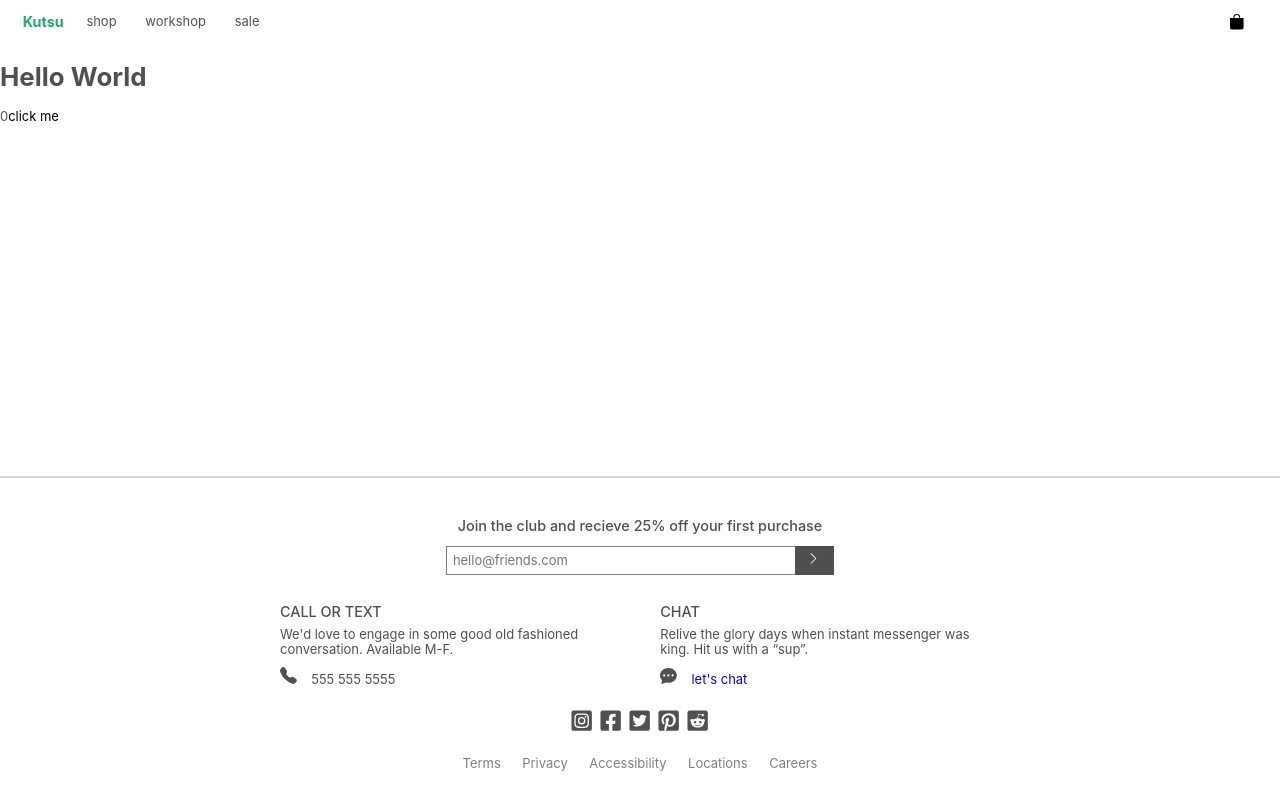
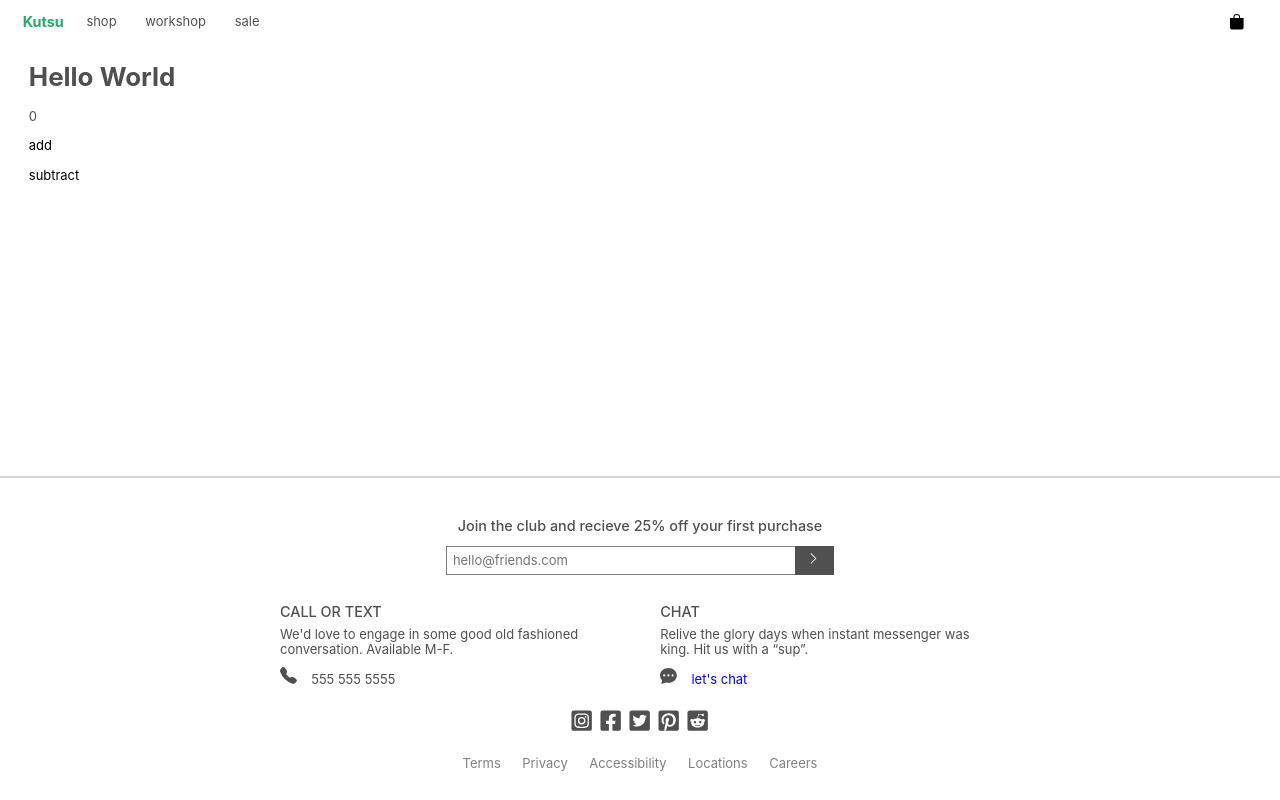
Before and after one commit to vanquiche/kutsu-eCommerce, a React (Create React App) app: page / in a window 1280 px wide. Built offline with nearby package versions, Linux system fonts and the light colour scheme.

Commit message:
add reducer and context

```diff
--- a/src/App.tsx
+++ b/src/App.tsx
@@ -1,21 +1,42 @@
-import React, { useState, createContext } from 'react';
+import React, { createContext, useReducer } from 'react';
 import { Routes, Route } from 'react-router-dom';
 import Home from './pages/Home';
 import './App.css';
-import { CartContext, defaultValue } from './contexts/CartContext';
 
+type Action = 'increment' | 'decrement';
+type Cart = { cart: number };
+
+interface CartContextType {
+  state: Cart;
+  dispatch: React.Dispatch<Action>;
+}
+
+const initialState = { cart: 0 };
+
+export const CartContext = createContext<CartContextType>({
+  state: initialState,
+  dispatch: () => {},
+});
+
+const reducer = (state: Cart, action: Action) => {
+  switch (action) {
+    case 'increment':
+      return { cart: state.cart + 1 };
+    case 'decrement':
+      return { cart: state.cart - 1 };
+    default:
+      // throw new Error();
+      return state;
+  }
+};
 
 function App() {
   console.log('render App');
 
-  // home page
-  // checkout page
-  // product page by id
-  // const location = useLocation()
-  const [cart, setCart] = useState(defaultValue.cart);
+  const [state, dispatch] = useReducer(reducer, initialState);
 
   return (
-    <CartContext.Provider value={{cart, setCart}}>
+    <CartContext.Provider value={{ state, dispatch }}>
       <Routes>
         <Route path='/'>
           <Route index element={<Home />} />
--- a/src/contexts/CartContext.tsx
+++ b/src/contexts/CartContext.tsx
@@ -1,10 +1,5 @@
 import React, {useState, createContext} from 'react'
 
-interface ContextType {
-  cart: number;
-  setCart: React.Dispatch<React.SetStateAction<number>>;
-}
 
-export const defaultValue = {cart: 0, setCart: () => {}}
 
-export const CartContext = createContext<ContextType>(defaultValue)
+export const CartContext = createContext(null)
--- a/src/pages/Home.tsx
+++ b/src/pages/Home.tsx
@@ -1,17 +1,28 @@
 import React, { useContext } from 'react';
-// import { CartContext } from '../App'
-import { CartContext } from '../contexts/CartContext';
-
+import { CartContext } from '../App';
 import Layout from '../components/Layout/Layout';
 
 const Home = () => {
-  const { cart, setCart } = useContext(CartContext);
+  const { state, dispatch } = useContext(CartContext);
 
   return (
     <Layout>
-      <h1>Hello World</h1>
-      {cart}
-      <button onClick={() => setCart((count) => count + 1)}>click me</button>
+      <div style={{ margin: '1rem 2rem' }}>
+        <h1>Hello World</h1>
+        <p>{state.cart}</p>
+        <button
+          style={{ display: 'block', margin: '1rem 0' }}
+          onClick={() => dispatch('increment')}
+        >
+          add
+        </button>
+        <button
+          style={{ display: 'block', margin: '1rem 0' }}
+          onClick={() => dispatch('decrement')}
+        >
+          subtract
+        </button>
+      </div>
     </Layout>
   );
 };
```
